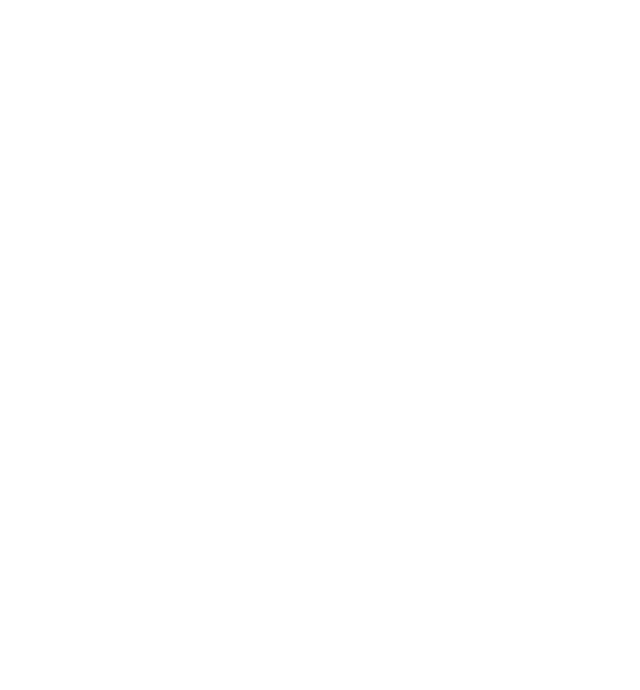
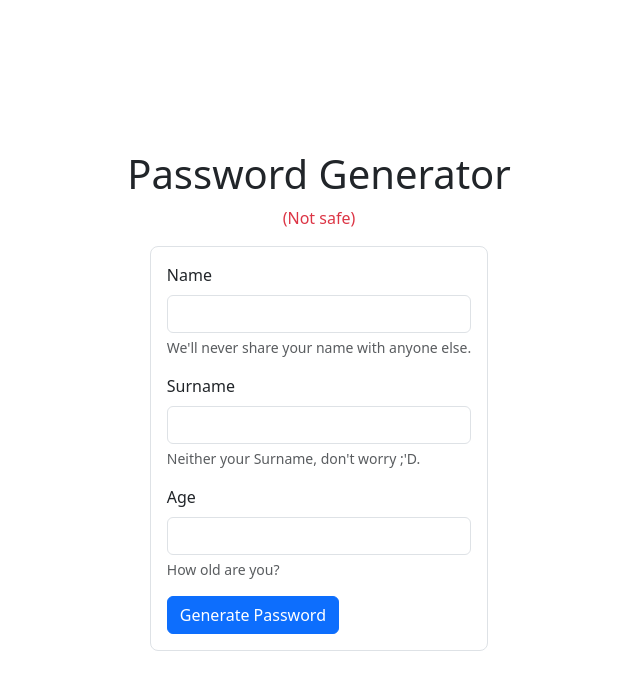
Before and after one commit to antoniostassi/js-pwdgen-wannabe, a plain HTML site: page index.html in a window 1280 px wide. Shown: the whole page, without its empty margins (321-961 px from the left). Drawn offline with nearby package versions, Linux system fonts and the light colour scheme.

Commit message:
HTML | Graphic Section Completed

```diff
--- a/index.html
+++ b/index.html
@@ -11,6 +11,29 @@
 
     <body>
 
+        <div class="container-fluid d-flex flex-column justify-content-center align-items-center" style="min-height: 800px;">
+            <h1 class="text-center">Password Generator</h1>
+            <span class="mb-3 text-danger">(Not safe)</span>
+            <form name="userInput" class="border border-1 rounded-3 p-3">
+                <div class="mb-3">
+                  <label for="inputName" class="form-label">Name</label>
+                  <input type="text" class="form-control" id="inputName" aria-describedby="nameHelp">
+                  <div id="nameHelp" class="form-text">We'll never share your name with anyone else.</div>
+                </div>
+                <div class="mb-3">
+                    <label for="inputSurname" class="form-label">Surname</label>
+                    <input type="text" class="form-control" id="inputSurname" aria-describedby="surnameHelp">
+                    <div id="surnameHelp" class="form-text">Neither your Surname, don't worry ;'D.</div>
+                  </div>
+                <div class="mb-3">
+                  <label for="inputAge" class="form-label">Age</label>
+                  <input type="number" class="form-control" id="inputAge" aria-describedby="ageHelp" >
+                  <div id="ageHelp" class="form-text">How old are you?</div>
+
+                </div>
+                <button type="submit" class="btn btn-primary">Generate Password</button>
+              </form>
+        </div>
 
 
         <script src="https://cdn.jsdelivr.net/npm/bootstrap@5.3.3/dist/js/bootstrap.bundle.min.js" integrity="sha384-YvpcrYf0tY3lHB60NNkmXc5s9fDVZLESaAA55NDzOxhy9GkcIdslK1eN7N6jIeHz" crossorigin="anonymous"></script>
```
